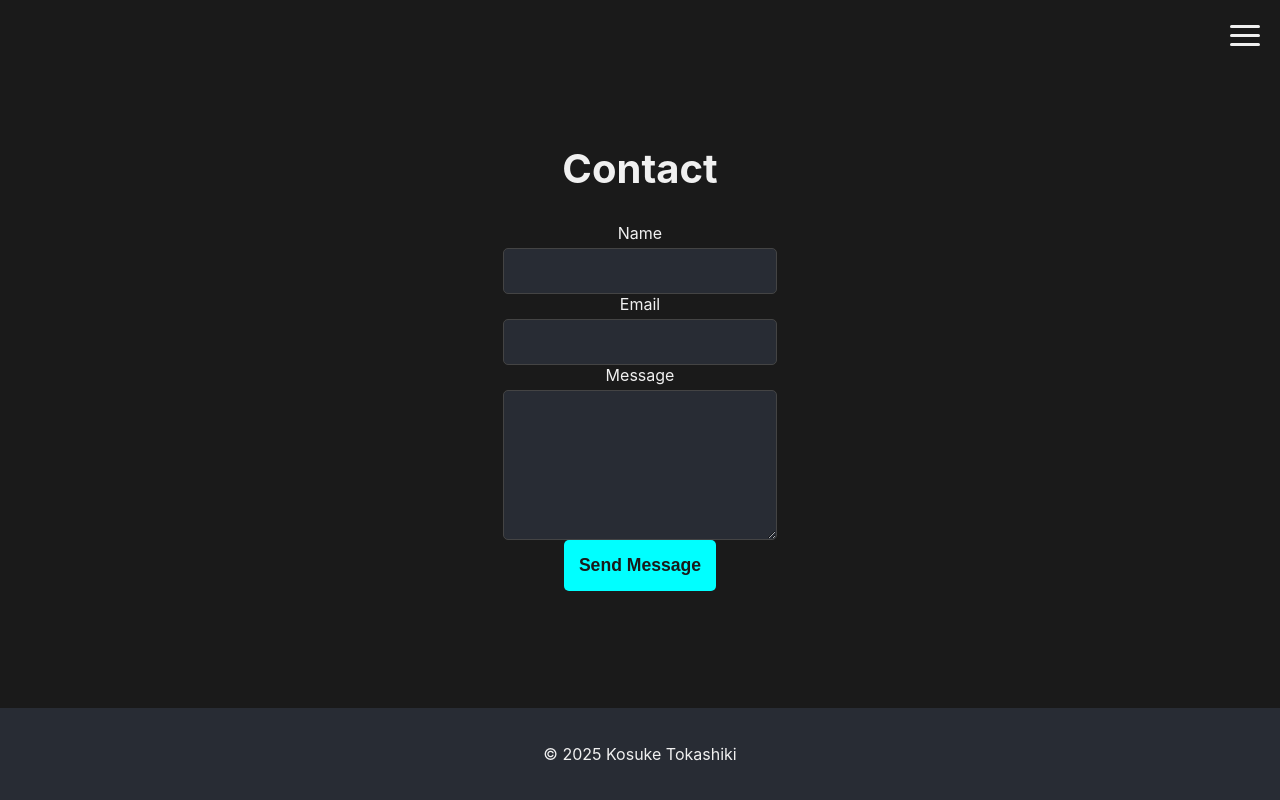
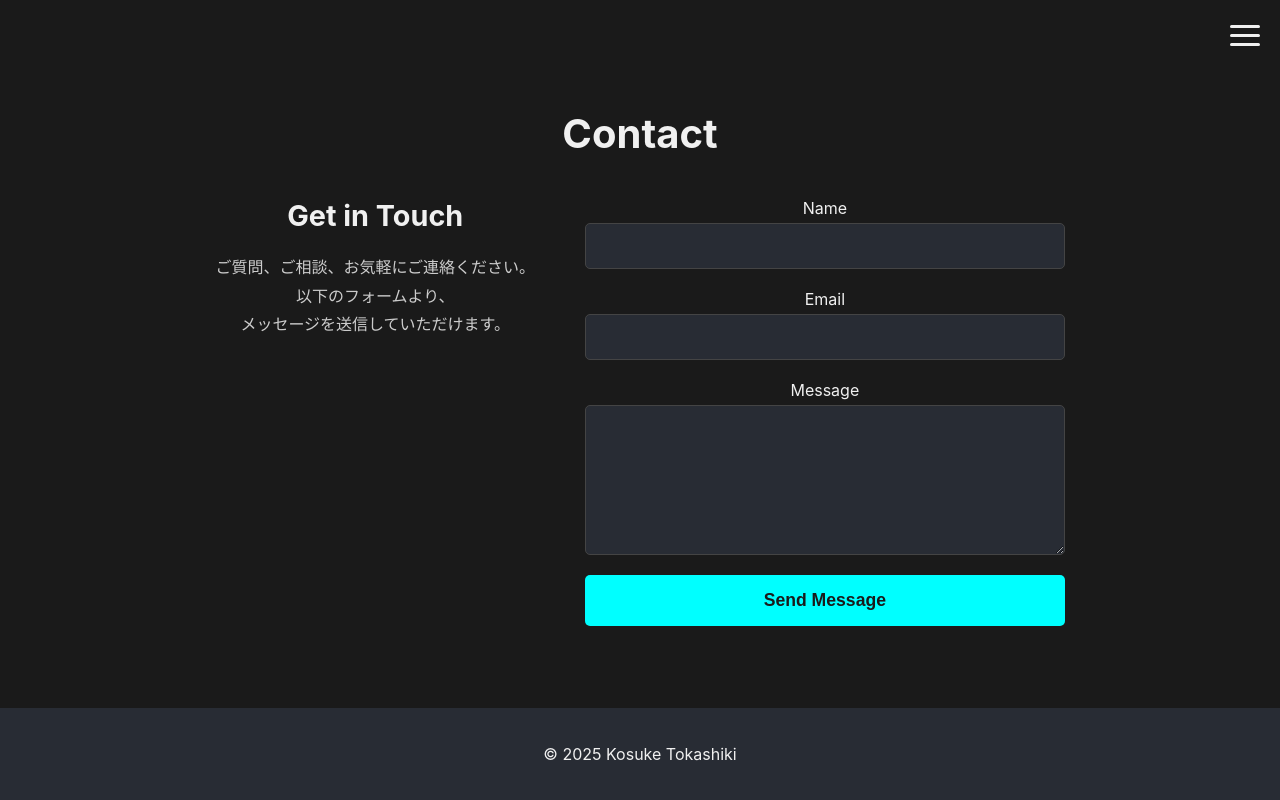
Before and after one commit to sutogo/my-portfolio, a React (Vite) app: page /contact in a window 1280 px wide. Built offline with nearby package versions, Linux system fonts and the light colour scheme.

Commit message:
feat: Redesign Contact page with two-column layout

```diff
--- a/src/pages/Contact.module.css
+++ b/src/pages/Contact.module.css
@@ -1,20 +1,38 @@
-.contactContainer {
+.contactPage {
   padding: 40px 20px;
-  max-width: 600px;
+  max-width: 1100px;
   margin: 0 auto;
+}
+
+.contactPage h1 {
+  font-size: 2.5rem;
+  margin-bottom: 40px;
   text-align: center;
 }
 
-.contactContainer h1 {
-  font-size: 2.5rem;
-  margin-bottom: 30px;
+.contactGrid {
+  display: grid;
+  grid-template-columns: 1fr 1.5fr;
+  gap: 50px;
+  align-items: flex-start;
+}
+
+.contactInfo h2 {
+  font-size: 1.8rem;
+  margin-top: 0;
+  margin-bottom: 20px;
+}
+
+.contactInfo p {
+  font-size: 1rem;
+  line-height: 1.8;
+  color: #ccc;
 }
 
 .form {
   display: flex;
   flex-direction: column;
   gap: 20px;
-  text-align: left;
 }
 
 .formGroup {
@@ -58,3 +76,11 @@
 .submitButton:hover {
   background-color: #00cccc;
 }
+
+/* Responsive adjustments */
+@media (max-width: 768px) {
+  .contactGrid {
+    grid-template-columns: 1fr;
+    gap: 40px;
+  }
+}
--- a/src/pages/Contact.tsx
+++ b/src/pages/Contact.tsx
@@ -2,10 +2,20 @@ import styles from './Contact.module.css';
 
 function Contact() {
   return (
-    <div className={styles.contactContainer}>
+    <div className={styles.contactPage}>
       <h1>Contact</h1>
-      {/* ↓ このformタグを修正します */}
-      <form action="https://formspree.io/f/mnnvrzpp" method="POST">
+      <div className={styles.contactGrid}>
+        <div className={styles.contactInfo}>
+          <h2>Get in Touch</h2>
+          <p>
+            ご質問、ご相談、お気軽にご連絡ください。
+            <br />
+            以下のフォームより、
+            <br />
+            メッセージを送信していただけます。
+          </p>
+        </div>
+        <form action="https://formspree.io/f/mnnvrzpp" method="POST" className={styles.form}>
           <div className={styles.formGroup}>
             <label htmlFor="name">Name</label>
             <input type="text" id="name" name="name" required />
@@ -21,6 +31,7 @@ function Contact() {
           <button type="submit" className={styles.submitButton}>Send Message</button>
         </form>
       </div>
+    </div>
   );
 }
 
```
Lines whose indentation alone changed are shown as unchanged.
